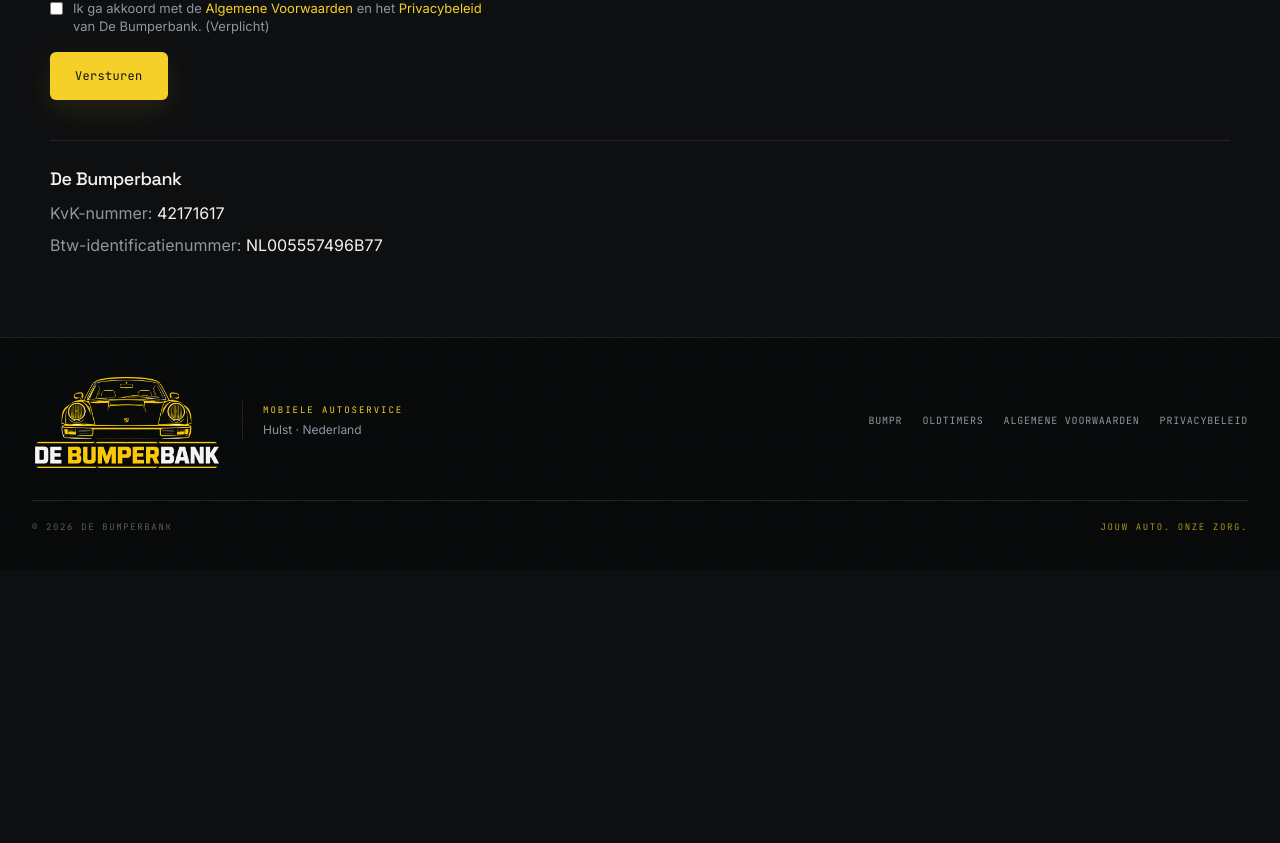
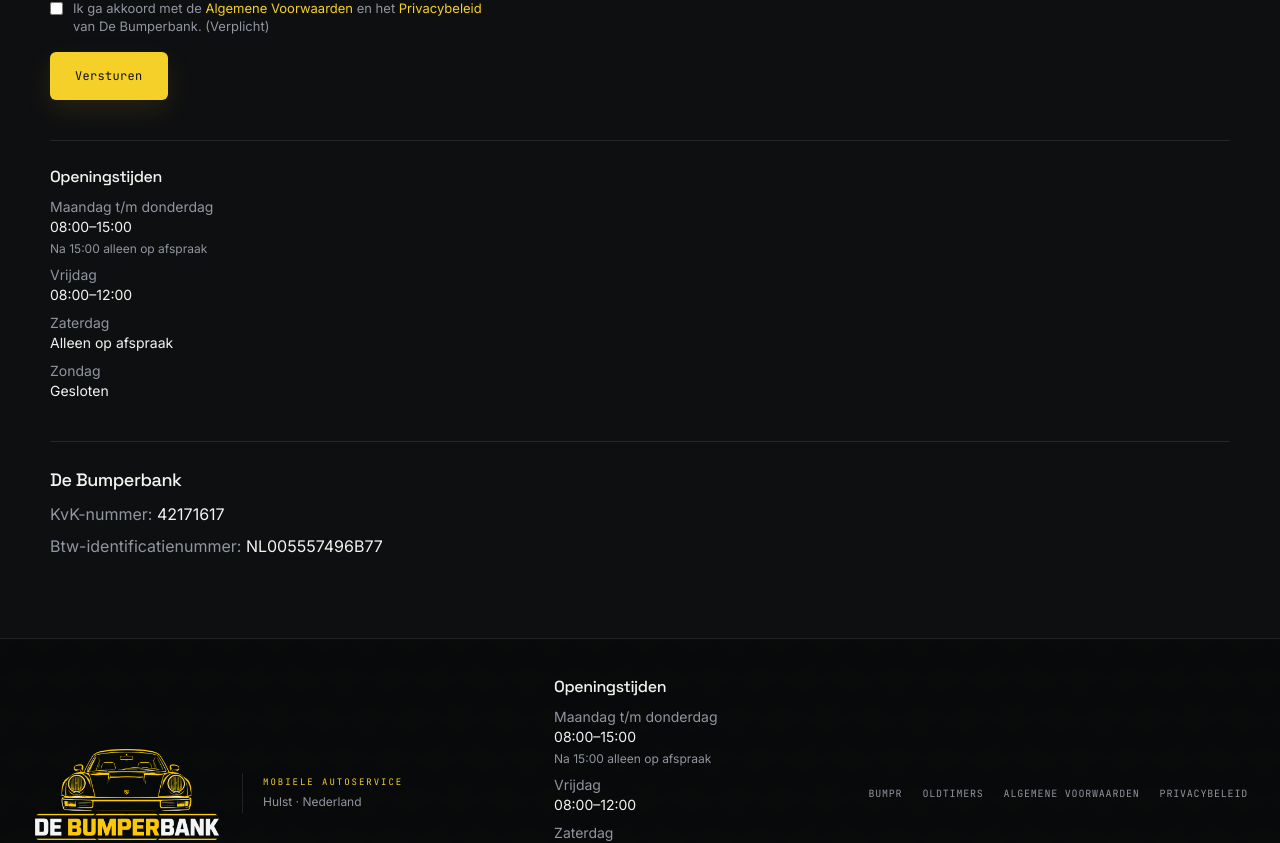
Before and after one commit to debumperbank/dbb, a Next.js app: page /contact in a window 1280 px wide. Shown: the part 1071-1914 px from the top of the page. Before the commit the page ends 1641 px from the top, so only its background shows below. Built offline with nearby package versions, Linux system fonts and the light colour scheme; no server answers.

Commit message:
added new opening hours

```diff
--- a/src/app/contact/page.tsx
+++ b/src/app/contact/page.tsx
@@ -1,3 +1,4 @@
+import { OpeningHours } from "@/components/OpeningHours";
 import type { Metadata } from "next";
 import { ContactTabs } from '@/components/ContactTabs';
 
@@ -18,6 +19,9 @@
           nemen zo snel mogelijk contact op.
         </p>
         <ContactTabs />
+        <div className="mt-10 border-t border-white/10 pt-6">
+          <OpeningHours />
+        </div>
         <section aria-label="Bedrijfsgegevens" className="mt-10 border-t border-white/10 pt-6">
           <h2 className="text-lg">De Bumperbank</h2>
           <p className="mt-2 text-muted">KvK-nummer: <span className="text-paper">42171617</span></p>
--- a/src/app/page.tsx
+++ b/src/app/page.tsx
@@ -1,3 +1,4 @@
+import { openingHoursSpecification } from "@/lib/opening-hours";
 import { createClient } from "@/lib/supabase/server";
 import { Hero } from "@/components/Hero";
 import { OurStory } from "@/components/OurStory";
@@ -57,6 +58,7 @@
             name: "De Bumperbank",
             url: process.env.NEXT_PUBLIC_SITE_URL || "https://debumperbank.nl",
             areaServed: "Regio Hulst",
+            openingHoursSpecification,
             description:
               "Mobiele autoservice, onderhoud, reparatie en detailing in regio Hulst.",
           }).replace(/</g, "\\u003c"),
--- a/src/components/Footer.tsx
+++ b/src/components/Footer.tsx
@@ -1,3 +1,4 @@
+import { OpeningHours } from "./OpeningHours";
 import Link from "next/link";
 import { BrandLogo } from "./BrandLogo";
 
@@ -18,6 +19,8 @@
             </div>
           </div>
 
+          <OpeningHours />
+
           <div className="flex flex-wrap items-center gap-x-5 gap-y-1 font-mono text-[10px] uppercase tracking-[0.08em] text-muted">
             <Link href="/bumpr" className="inline-flex min-h-11 items-center hover:text-orange">BUMPR</Link>
             <Link href="/oldtimers" className="inline-flex min-h-11 items-center hover:text-orange">Oldtimers</Link>
--- /dev/null
+++ b/src/components/OpeningHours.tsx
@@ -0,0 +1,20 @@
+import { openingHours } from "@/lib/opening-hours";
+
+export function OpeningHours() {
+  return (
+    <section aria-label="Openingstijden">
+      <h2 className="text-base text-paper">Openingstijden</h2>
+      <dl className="mt-2 space-y-2 text-sm text-muted">
+        {openingHours.map(({ label, time, note }) => (
+          <div key={label}>
+            <dt>{label}</dt>
+            <dd>
+              <span className="text-paper">{time}</span>
+              {note && <span className="block text-xs mt-1">{note}</span>}
+            </dd>
+          </div>
+        ))}
+      </dl>
+    </section>
+  );
+}
--- /dev/null
+++ b/src/lib/opening-hours.ts
@@ -0,0 +1,21 @@
+export const openingHours = [
+  { label: "Maandag t/m donderdag", time: "08:00–15:00", note: "Na 15:00 alleen op afspraak" },
+  { label: "Vrijdag", time: "08:00–12:00", note: "" },
+  { label: "Zaterdag", time: "Alleen op afspraak", note: "" },
+  { label: "Zondag", time: "Gesloten", note: "" },
+];
+
+export const openingHoursSpecification = [
+  {
+    "@type": "OpeningHoursSpecification",
+    dayOfWeek: ["Monday", "Tuesday", "Wednesday", "Thursday"],
+    opens: "08:00",
+    closes: "15:00",
+  },
+  {
+    "@type": "OpeningHoursSpecification",
+    dayOfWeek: "Friday",
+    opens: "08:00",
+    closes: "12:00",
+  },
+];
```
Also changed, not shown: tests/address-flow.cjs (added, +16 -0 lines), tests/moneybird.cjs (+6 -3 lines).
